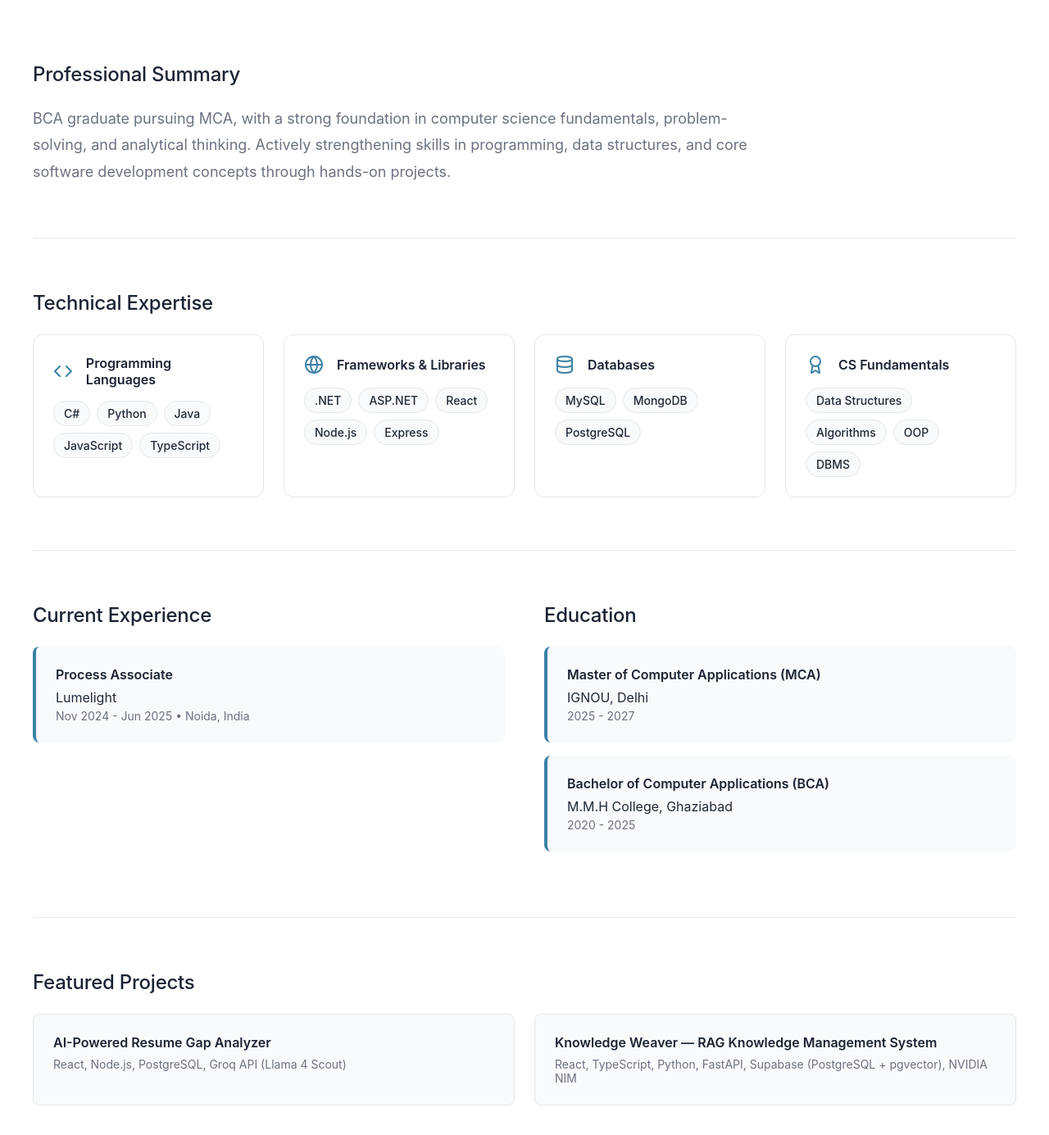
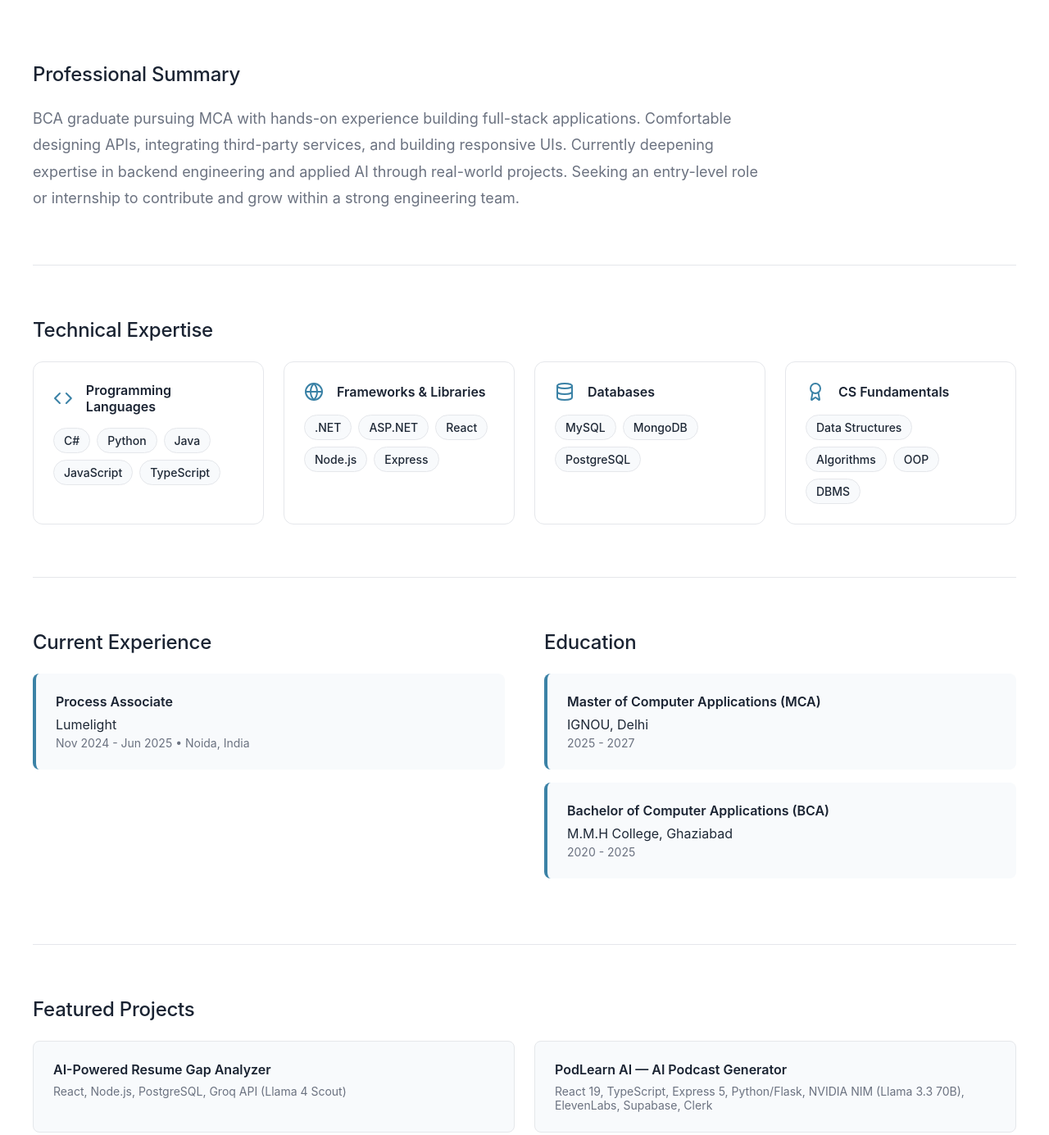
Before and after one commit to SaurabhVerma-007/Coverpage, a plain HTML site: page index.html in a window 1280 px wide. Shown: the part 420-1805 px from the top of the page at 82% size. Drawn offline with nearby package versions, Linux system fonts and the light colour scheme.

Commit message:
updated resume

```diff
--- a/index.html
+++ b/index.html
@@ -35,9 +35,10 @@
                 <section class="summary-section">
                     <h2 class="section-title">Professional Summary</h2>
                     <p class="summary-text">
-                        BCA graduate pursuing MCA, with a strong foundation in computer science fundamentals,
-                        problem-solving, and analytical thinking. Actively strengthening skills in programming,
-                        data structures, and core software development concepts through hands-on projects.
+                        BCA graduate pursuing MCA with hands-on experience building full-stack applications. Comfortable designing APIs,
+integrating third-party services, and building responsive UIs. Currently deepening expertise in backend engineering and
+applied AI through real-world projects. Seeking an entry-level role or internship to contribute and grow within a strong
+engineering team.
                     </p>
                 </section>
 
@@ -148,8 +149,8 @@
                             <p class="project-tech">React, Node.js, PostgreSQL, Groq API (Llama 4 Scout)</p>
                         </div>
                         <div class="project-item">
-                            <h3 class="project-name">Knowledge Weaver — RAG Knowledge Management System</h3>
-                            <p class="project-tech">React, TypeScript, Python, FastAPI, Supabase (PostgreSQL + pgvector), NVIDIA NIM</p>
+                            <h3 class="project-name">PodLearn AI — AI Podcast Generator</h3>
+                            <p class="project-tech">React 19, TypeScript, Express 5, Python/Flask, NVIDIA NIM (Llama 3.3 70B), ElevenLabs, Supabase, Clerk</p>
                         </div>
                     </div>
                 </section>
```
